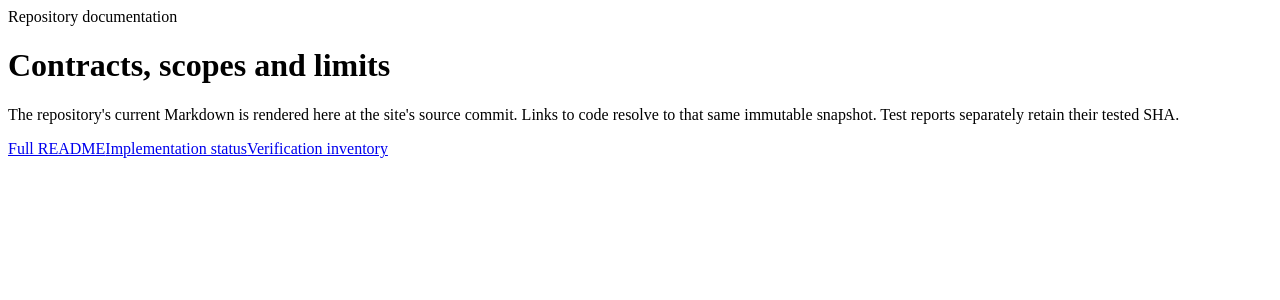
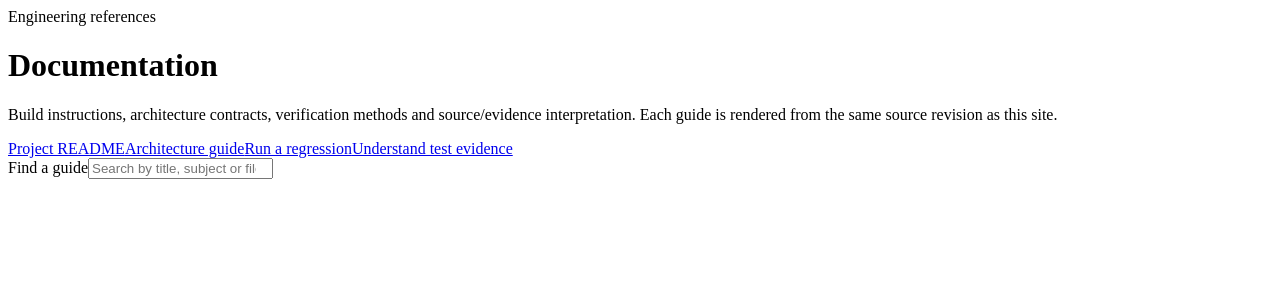
Before and after one commit to r987r/xezim-hello-world, a Python web app: template tools/templates/site_docs.html in a window 1280 px wide. Shown: the top 300 px of the page. Run offline with Jinja, Linux system fonts and the light colour scheme; the template is opened without the code that fills it, so the values that code supplies are empty.

Commit message:
docs(site): clarify site_docs.html presentation

```diff
--- a/tools/templates/site_docs.html
+++ b/tools/templates/site_docs.html
@@ -1,2 +1,40 @@
-<div class="eyebrow">Repository documentation</div><h1>Contracts, scopes and limits</h1><p class="lede">The repository's current Markdown is rendered here at the site's source commit. Links to code resolve to that same immutable snapshot. Test reports separately retain their tested SHA.</p><div class="actions"><a href="readme.html">Full README</a><a href="docs/implementation-status.html">Implementation status</a><a href="docs/verification.html">Verification inventory</a></div><ul id="documents" class="list"></ul>
-<script type="application/json" id="site-data">__SITE_DATA__</script><script>const D=JSON.parse(document.getElementById('site-data').textContent);for(const d of D.documents){const li=document.createElement('li'),a=document.createElement('a');a.href=d.path;a.textContent=d.title;li.append(a);document.getElementById('documents').append(li)}</script>
+<div class="eyebrow">Engineering references</div>
+<h1>Documentation</h1>
+<p class="lede">Build instructions, architecture contracts, verification methods and source/evidence interpretation. Each guide is rendered from the same source revision as this site.</p>
+<div class="actions"><a href="readme.html">Project README</a><a href="docs/architecture.html">Architecture guide</a><a href="docs/regression.html">Run a regression</a><a href="docs/publication.html">Understand test evidence</a></div>
+<div class="filters docs-controls"><label for="docs-search">Find a guide<input id="docs-search" type="search" placeholder="Search by title, subject or file name" autocomplete="off"></label><span id="docs-count" class="muted" role="status" aria-live="polite"></span></div>
+<div id="documents" class="doc-groups"></div>
+<script type="application/json" id="site-data">__SITE_DATA__</script><script>
+(()=>{
+ const D=JSON.parse(document.getElementById('site-data').textContent);
+ const groups=['Start here','Architecture & interfaces','Verification & stimulus','Protocols, memory & firmware','Publication & developer tooling','Additional guides'];
+ const category=path=>{
+  const p=path.toLowerCase().split('/').pop().replace('.html','');
+  if(/^(readme|agents)$/.test(p))return groups[0];
+  if(/pcie|ethernet|ddr|csr|axi|boot|dma|memory-allocation/.test(p))return groups[3];
+  if(/scenario|regression|test-|verification|stimulus|supernoc|subsystem|integration-closure|action-instance/.test(p))return groups[2];
+  if(/architecture|soc-|fabric|design-explorer|signal-explorer|hardware-variant|ip-portability|selected-rtl|combined-source/.test(p))return groups[1];
+  if(/publication|simulator|lint|source|peripheral-generator|build-|rtl-variant/.test(p))return groups[4];
+  return groups[5];
+ };
+ const search=document.getElementById('docs-search'),container=document.getElementById('documents'),count=document.getElementById('docs-count');
+ const render=()=>{
+  const query=search.value.toLowerCase().trim();container.replaceChildren();
+  const docs=(D.documents||[]).filter(d=>(d.title+' '+d.path).toLowerCase().includes(query));
+  for(const name of groups){
+   const items=docs.filter(d=>category(d.path)===name);if(!items.length)continue;
+   const section=document.createElement('section');section.className='card doc-group';
+   const heading=document.createElement('h2');heading.textContent=name;
+   const list=document.createElement('ul');list.className='list';
+   for(const d of items){
+    const li=document.createElement('li'),a=document.createElement('a');a.href=d.path;a.textContent=d.title;
+    li.append(a);list.append(li);
+   }
+   section.append(heading,list);container.append(section);
+  }
+  count.textContent=docs.length+' of '+(D.documents||[]).length+' guides';
+  if(!docs.length){const p=document.createElement('p');p.className='empty';p.textContent='No matching guides. Try a protocol, IP or workflow term.';container.append(p);}
+ };
+ search.addEventListener('input',render);render();
+})();
+</script>
```
